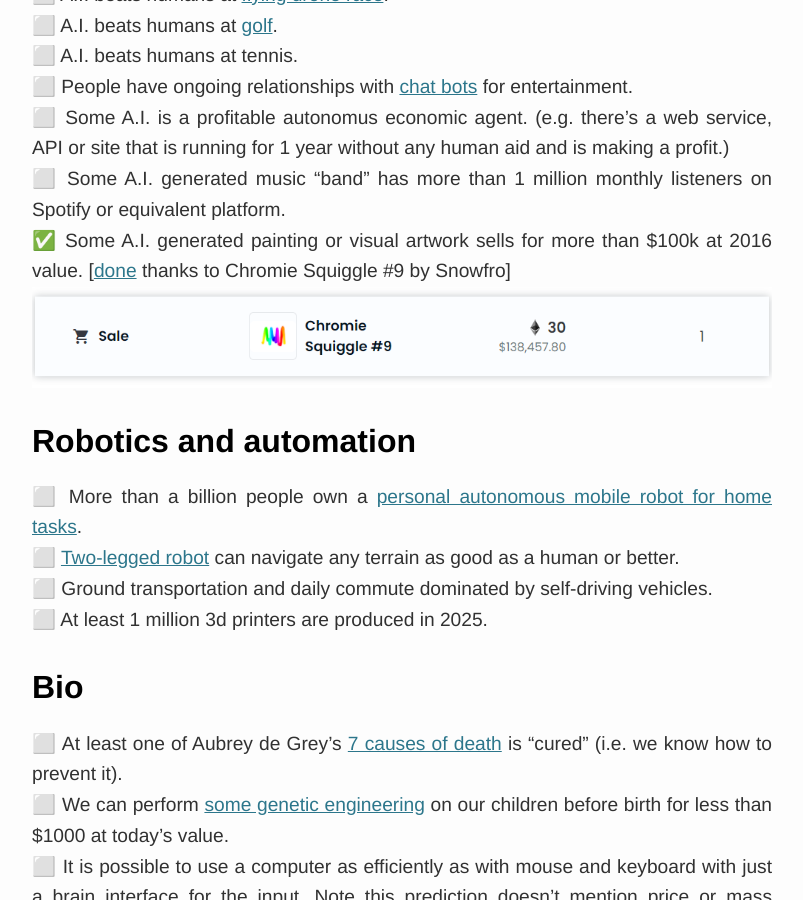
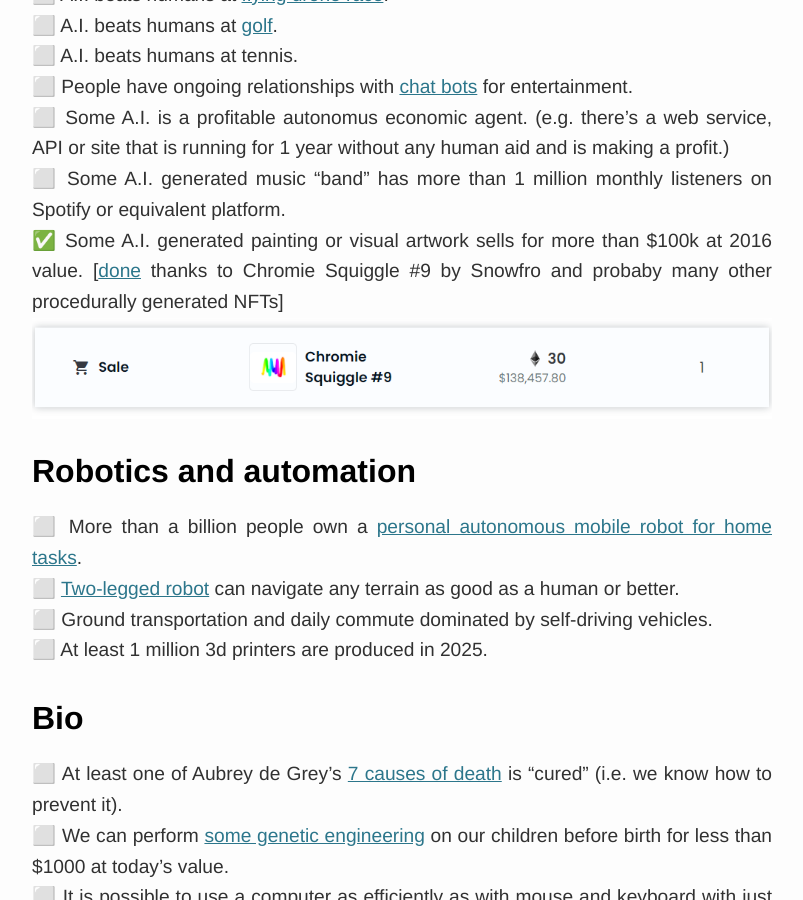
Before and after one commit to tobyornottobe/maraoz.github.io, a Jekyll site: the page built from _posts/2016-03-20-2026.md, in a window 1280 px wide and 900 px high, scrolled down 1006 px. Shown: the whole window, without its empty margins (238-1041 px from the left). Built offline with Jekyll 4.4.1, drawn with Linux system fonts in a browser that asks for light colours.

Commit message:
Update 2016-03-20-2026.md

```diff
--- a/_posts/2016-03-20-2026.md
+++ b/_posts/2016-03-20-2026.md
@@ -29,7 +29,7 @@
 ⬜ People have ongoing relationships with [chat bots][chatbot] for entertainment. <br />
 ⬜ Some A.I. is a profitable autonomus economic agent. (e.g. there's a web service, API or site that is running for 1 year without any human aid and is making a profit.) <br />
 ⬜ Some A.I. generated music "band" has more than 1 million monthly listeners on Spotify or equivalent platform. <br />
-✅ Some A.I. generated painting or visual artwork sells for more than $100k at 2016 value. [<a href="https://etherscan.io/tx/0x66579f35ed2c335a218604bd1c0a1aaa938024f5a3c6d87884e4c01b3a90a0d4">done</a> thanks to Chromie Squiggle #9 by Snowfro] <br />
+✅ Some A.I. generated painting or visual artwork sells for more than $100k at 2016 value. [<a href="https://etherscan.io/tx/0x66579f35ed2c335a218604bd1c0a1aaa938024f5a3c6d87884e4c01b3a90a0d4">done</a> thanks to Chromie Squiggle #9 by Snowfro and probaby many other procedurally generated NFTs] <br />
 <img src="/img/2026/squiggle.png">
 
 ## Robotics and automation
```
